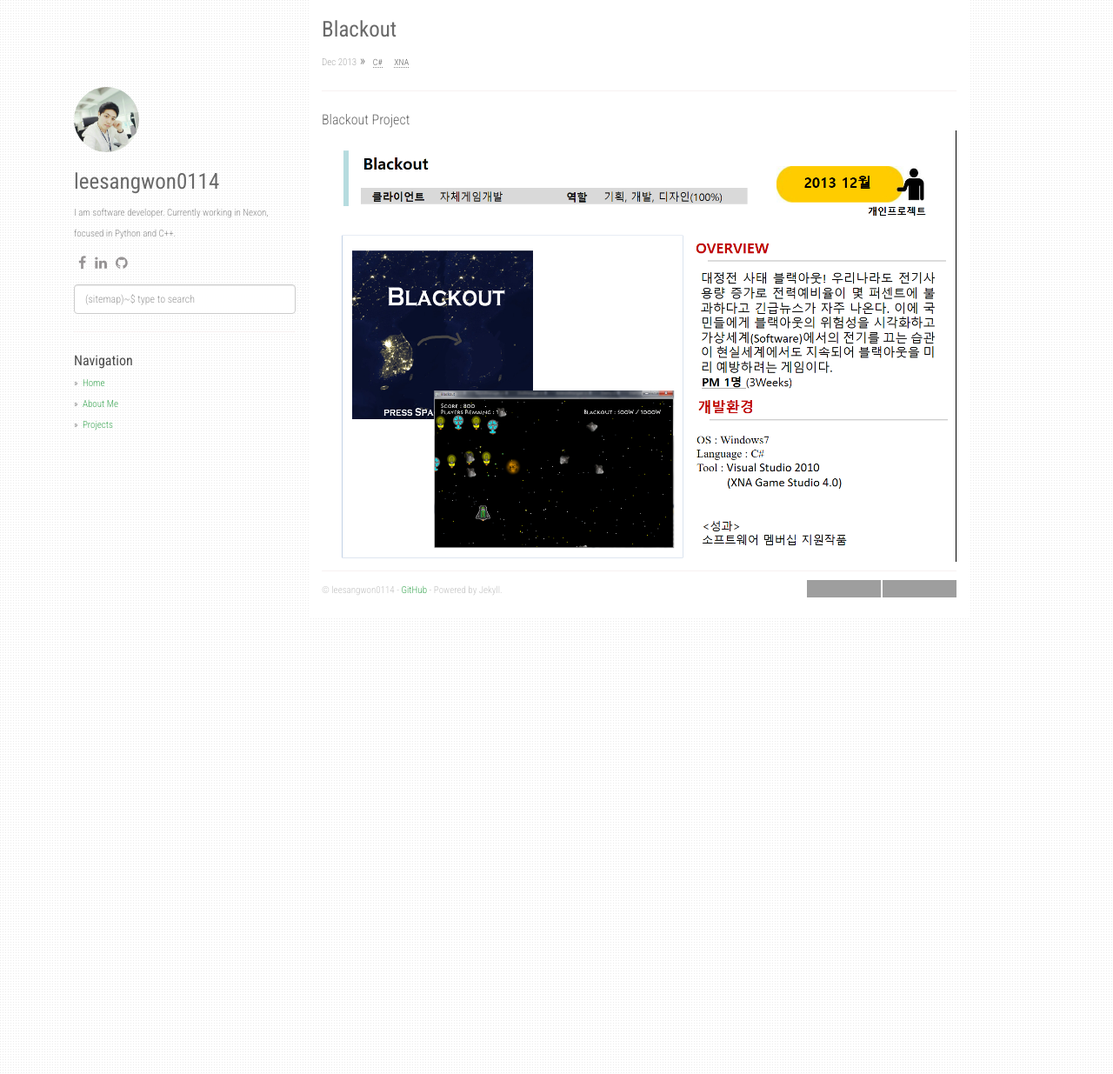
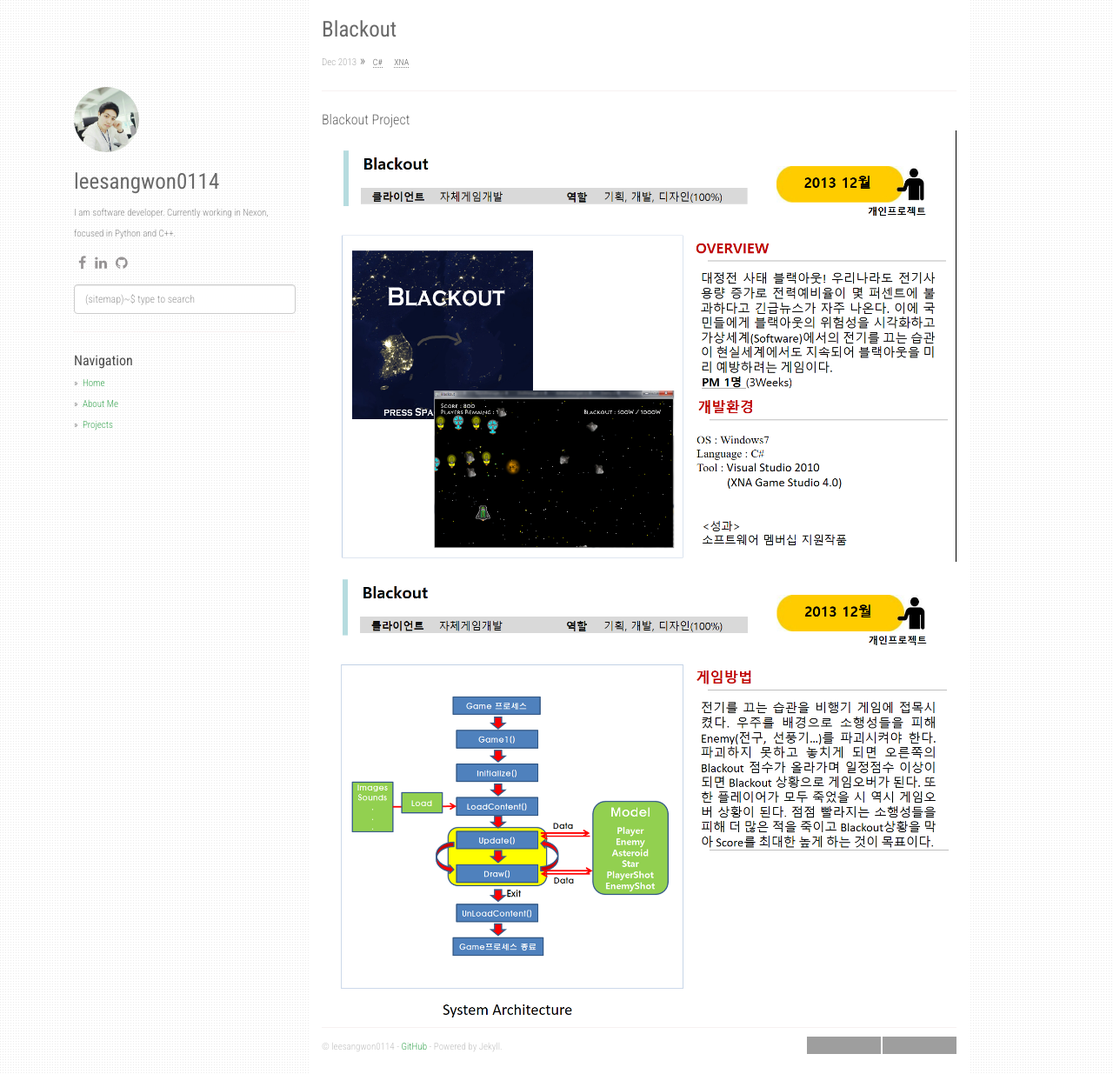
Before and after one commit to leesangwon0114/leesangwon0114.github.io, a Jekyll site: the page built from _project/blackout-project.md, in a window 1280 px wide and 1235 px high. Shown: the whole window at 87% size. Built offline with Jekyll 4.4.1, drawn with Linux system fonts in a browser that asks for light colours; nearby versions of some CDN libraries; grey boxes are pictures that could not be loaded.

Commit message:
add blackout

```diff
--- a/_project/blackout-project.md
+++ b/_project/blackout-project.md
@@ -4,4 +4,5 @@ title:  "Blackout"
 slug: "blackout-project"
 ---
 Blackout Project
-![test]( https://leesangwon0114.github.io/static/projects/blackout1.png )
+![blackout1]( https://leesangwon0114.github.io/static/projects/blackout1.png )
+![blackout2]( https://leesangwon0114.github.io/static/projects/blackout2.png )
```
